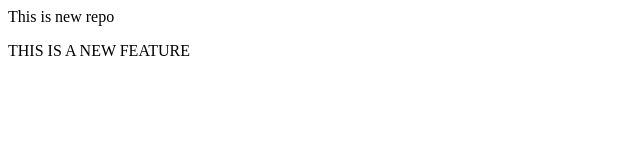
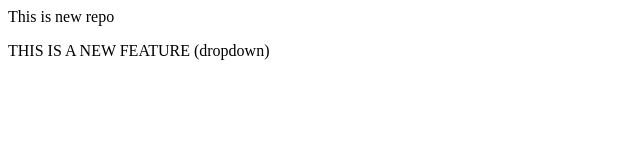
Before and after one commit to akashn7788/localrepo, a plain HTML site: page index.html in a window 1280 px wide. Shown: the full height of the page, 0-640 px from the left. Drawn offline with Linux system fonts and the light colour scheme.

Commit message:
Add Dropdown

```diff
--- a/index.html
+++ b/index.html
@@ -1,2 +1,2 @@
 <p>This is new repo</p>
-<p> THIS IS A NEW FEATURE </p>
+<p> THIS IS A NEW FEATURE (dropdown)</p>
```
